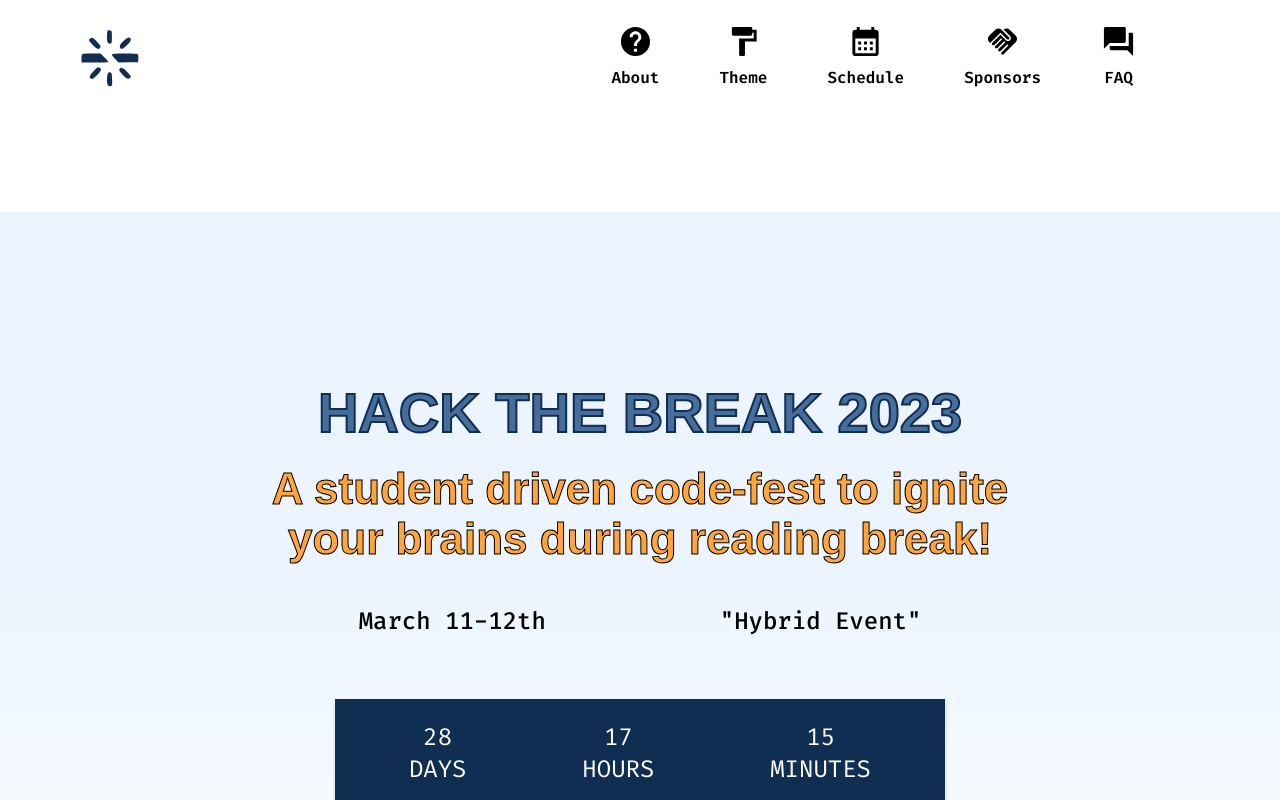
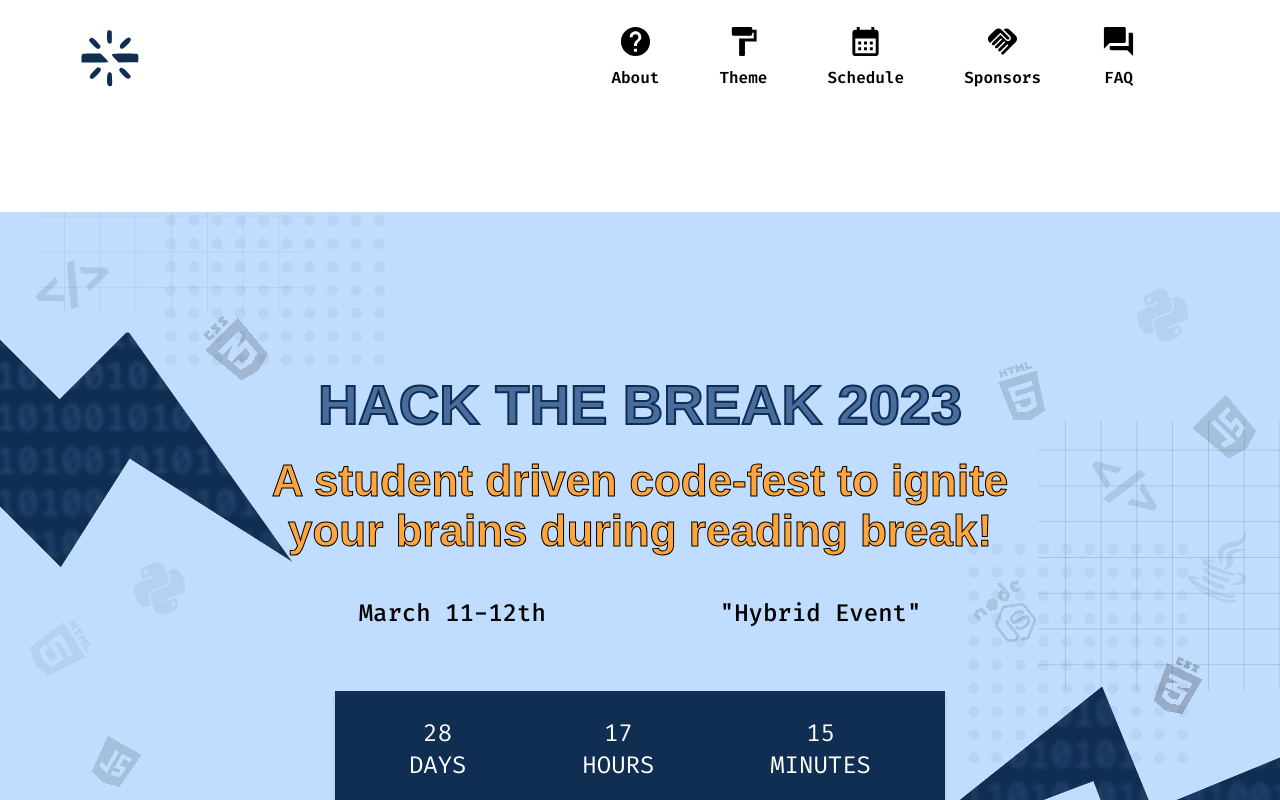
Before and after one commit to jmc37/HackTheBreak, a React (Vite) app: page / in a window 1280 px wide. Shown: the top 800 px of the page. Built offline with nearby package versions, Linux system fonts and the light colour scheme; a web font is replaced by a local one.

Commit message:
Update Hero/Banner background and styles
- Position background-image as indicated in latest design
- Adjust padding for smoother transition between media queries

```diff
--- a/src/sections/HeroBanner.tsx
+++ b/src/sections/HeroBanner.tsx
@@ -53,7 +53,7 @@ const HeroBanner: React.FC<Props> = () => {
     });
 
     return(
-        <section className={styles.banner} id="welcome">
+        <section className={styles.bannerSection} id="welcome">
             <div className="container">
                 <h1>Hack the Break 2023</h1>
                 <p className={styles.tagline}>A student driven code-fest to ignite <br className="lineBreak" />your brains during reading break!</p>
--- a/src/styles/HeroBanner.module.css
+++ b/src/styles/HeroBanner.module.css
@@ -1,10 +1,11 @@
-.banner {
+.bannerSection {
     display: flex;
     flex-direction: column;
     align-items: center;
     padding: 6.25rem 1.25rem 5rem;
     text-align: center;
-    background: linear-gradient(180deg, rgba(192, 221, 255, 0.3) 46.35%, rgba(192, 221, 255, 0) 100%);
+    background: url(/src/assets/herobanner_bg.jpg) no-repeat center;
+    background-size: cover;
 }
 
 .tagline {
@@ -44,7 +45,7 @@
 }
 
 .countdown p {
-    margin: 0.75rem auto;
+    margin: 1rem auto;
 }
 
 .bannerBtnContainer {
@@ -76,16 +77,13 @@
 }
 
 @media (min-width: 536px) {
+    .bannerSection {
+        padding: 8.25rem 1.25rem 5rem;
+    }
+
     .bannerBtnContainer {
         flex-direction: row;
         gap: 3.5rem;
-    }
-
-    .eventDetails {
-        flex-direction: row;
-        gap: 0;
-        justify-content: space-around;
-        margin-bottom: 3.875rem;
     }
 
     .countdownValuesBox {
@@ -94,12 +92,19 @@
 }
 
 @media (min-width: 768px) {
-    .banner {
-        padding: 10.5rem 0 5rem;
+    .bannerSection {
+        padding: 10rem 0 5rem;
     }
 
     .tagline {
         font-size: 2.75rem;
+    }
+
+    .eventDetails {
+        flex-direction: row;
+        gap: 0;
+        justify-content: space-around;
+        margin-bottom: 3.875rem;
     }
 
     .bannerBtns {
```
